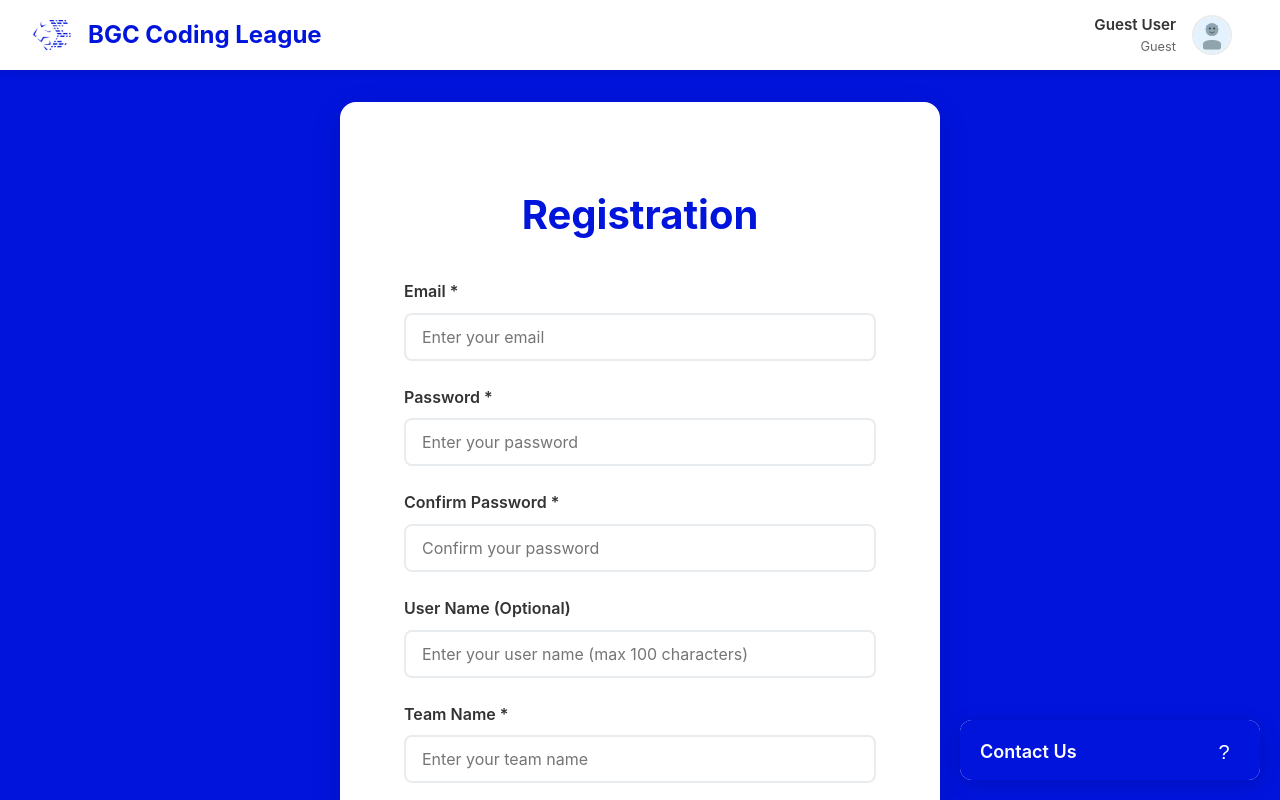
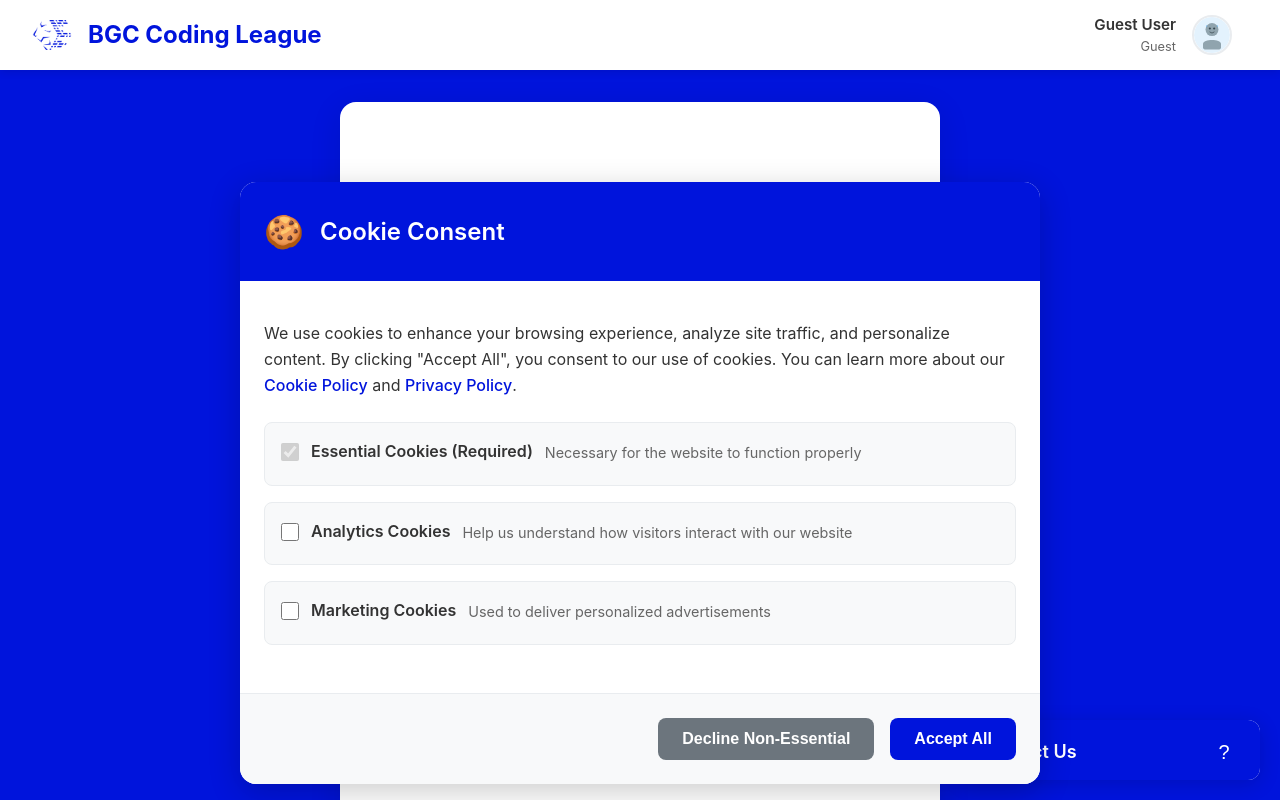
Before and after one commit to Amory0709/CodingLeague2025, an Angular app: page /register in a window 1280 px wide. Built offline with nearby package versions, Linux system fonts and the light colour scheme.

Commit message:
add cookie

```diff
--- a/src/app/app.component.html
+++ b/src/app/app.component.html
@@ -2,3 +2,4 @@
 <router-outlet />
 <app-footer></app-footer>
 <app-help></app-help>
+<app-cookie-consent></app-cookie-consent>
--- a/src/app/app.component.ts
+++ b/src/app/app.component.ts
@@ -3,13 +3,14 @@ import { RouterOutlet } from '@angular/router';
 import { HeaderComponent } from './header/header.component';
 import { FooterComponent } from './footer/footer.component';
 import { HelpComponent } from './help/help.component';
+import { CookieConsentComponent } from './cookie-consent/cookie-consent.component';
 import { UserService, UserInfo } from './services/user.service';
 import { AsyncPipe } from '@angular/common';
 
 @Component({
   selector: 'app-root',
   standalone: true,
-  imports: [RouterOutlet, HeaderComponent, FooterComponent, HelpComponent, AsyncPipe],
+  imports: [RouterOutlet, HeaderComponent, FooterComponent, HelpComponent, CookieConsentComponent, AsyncPipe],
   templateUrl: './app.component.html',
   styleUrl: './app.component.scss'
 })
--- /dev/null
+++ b/src/app/cookie-consent/cookie-consent.component.html
@@ -0,0 +1,52 @@
+<div class="cookie-consent" *ngIf="showConsent" role="dialog" aria-labelledby="cookie-title" aria-describedby="cookie-description">
+  <div class="cookie-content">
+    <div class="cookie-header">
+      <div class="cookie-icon" aria-hidden="true">🍪</div>
+      <h2 id="cookie-title" class="cookie-title">Cookie Consent</h2>
+    </div>
+
+    <div class="cookie-body">
+      <p id="cookie-description" class="cookie-description">
+        We use cookies to enhance your browsing experience, analyze site traffic, and personalize content.
+        By clicking "Accept All", you consent to our use of cookies. You can learn more about our
+        <a href="#" class="cookie-link">Cookie Policy</a> and
+        <a href="#" class="cookie-link">Privacy Policy</a>.
+      </p>
+
+      <div class="cookie-options">
+        <div class="cookie-option">
+          <input type="checkbox" id="essential-cookies" checked disabled>
+          <label for="essential-cookies">Essential Cookies (Required)</label>
+          <span class="cookie-option-desc">Necessary for the website to function properly</span>
+        </div>
+
+        <div class="cookie-option">
+          <input type="checkbox" id="analytics-cookies">
+          <label for="analytics-cookies">Analytics Cookies</label>
+          <span class="cookie-option-desc">Help us understand how visitors interact with our website</span>
+        </div>
+
+        <div class="cookie-option">
+          <input type="checkbox" id="marketing-cookies">
+          <label for="marketing-cookies">Marketing Cookies</label>
+          <span class="cookie-option-desc">Used to deliver personalized advertisements</span>
+        </div>
+      </div>
+    </div>
+
+    <div class="cookie-actions">
+      <button type="button"
+              class="btn btn-secondary"
+              (click)="declineCookies()"
+              aria-label="Decline non-essential cookies">
+        Decline Non-Essential
+      </button>
+      <button type="button"
+              class="btn btn-primary"
+              (click)="acceptCookies()"
+              aria-label="Accept all cookies">
+        Accept All
+      </button>
+    </div>
+  </div>
+</div>
--- /dev/null
+++ b/src/app/cookie-consent/cookie-consent.component.scss
@@ -0,0 +1,229 @@
+.cookie-consent {
+  position: fixed;
+  bottom: 0;
+  left: 0;
+  right: 0;
+  background: transparent;
+  z-index: 9999;
+  padding: 1rem;
+  animation: slideUp 0.3s ease-out;
+}
+
+.cookie-content {
+  max-width: 800px;
+  margin: 0 auto;
+  background: #ffffff;
+  border-radius: 16px;
+  box-shadow: 0 8px 32px rgba(0, 0, 0, 0.2);
+  overflow: hidden;
+}
+
+.cookie-header {
+  background: linear-gradient(135deg, #0014DC 0%, #0014DC 100%);
+  color: white;
+  padding: 1.5rem;
+  display: flex;
+  align-items: center;
+  gap: 1rem;
+}
+
+.cookie-icon {
+  font-size: 2rem;
+  width: 40px;
+  text-align: center;
+}
+
+.cookie-title {
+  margin: 0;
+  font-size: 1.5rem;
+  font-weight: 600;
+}
+
+.cookie-body {
+  padding: 1.5rem;
+}
+
+.cookie-description {
+  color: #333;
+  line-height: 1.6;
+  margin-bottom: 1.5rem;
+  font-size: 1rem;
+}
+
+.cookie-link {
+  color: #0014DC;
+  text-decoration: none;
+  font-weight: 500;
+
+  &:hover {
+    text-decoration: underline;
+  }
+
+  &:focus {
+    outline: 2px solid #0014DC;
+    outline-offset: 2px;
+  }
+}
+
+.cookie-options {
+  display: flex;
+  flex-direction: column;
+  gap: 1rem;
+  margin-bottom: 1.5rem;
+}
+
+.cookie-option {
+  display: flex;
+  align-items: flex-start;
+  gap: 0.75rem;
+  padding: 1rem;
+  background: #f8f9fa;
+  border-radius: 8px;
+  border: 1px solid #e9ecef;
+}
+
+.cookie-option input[type="checkbox"] {
+  margin: 0;
+  margin-top: 0.25rem;
+  width: 18px;
+  height: 18px;
+  accent-color: #0014DC;
+
+  &:focus {
+    outline: 2px solid #0014DC;
+    outline-offset: 2px;
+  }
+}
+
+.cookie-option label {
+  font-weight: 600;
+  color: #333;
+  margin-bottom: 0.25rem;
+  cursor: pointer;
+  display: block;
+}
+
+.cookie-option-desc {
+  color: #666;
+  font-size: 0.9rem;
+  line-height: 1.4;
+  display: block;
+  margin-top: 0.25rem;
+}
+
+.cookie-actions {
+  display: flex;
+  gap: 1rem;
+  justify-content: flex-end;
+  padding: 1.5rem;
+  background: #f8f9fa;
+  border-top: 1px solid #e9ecef;
+}
+
+.btn {
+  padding: 12px 24px;
+  border: none;
+  border-radius: 8px;
+  font-size: 16px;
+  font-weight: 600;
+  cursor: pointer;
+  transition: all 0.2s;
+
+  &:focus {
+    outline: 2px solid #0014DC;
+    outline-offset: 2px;
+  }
+}
+
+.btn-secondary {
+  background: #6c757d;
+  color: #fff;
+
+  &:hover {
+    background: #5a6268;
+  }
+}
+
+.btn-primary {
+  background: linear-gradient(45deg, #0014DC, #0014DC);
+  color: #fff;
+
+  &:hover {
+    transform: translateY(-1px);
+    box-shadow: 0 4px 12px rgba(0, 20, 220, 0.3);
+  }
+}
+
+// 动画
+@keyframes slideUp {
+  from {
+    transform: translateY(100%);
+    opacity: 0;
+  }
+  to {
+    transform: translateY(0);
+    opacity: 1;
+  }
+}
+
+// 响应式设计
+@media (max-width: 768px) {
+  .cookie-consent {
+    padding: 0.5rem;
+  }
+
+  .cookie-content {
+    border-radius: 12px;
+  }
+
+  .cookie-header {
+    padding: 1rem;
+    flex-direction: column;
+    text-align: center;
+    gap: 0.5rem;
+  }
+
+  .cookie-title {
+    font-size: 1.3rem;
+  }
+
+  .cookie-body {
+    padding: 1rem;
+  }
+
+  .cookie-options {
+    gap: 0.75rem;
+  }
+
+  .cookie-option {
+    padding: 0.75rem;
+  }
+
+  .cookie-actions {
+    flex-direction: column;
+    padding: 1rem;
+  }
+
+  .btn {
+    width: 100%;
+    padding: 14px 24px;
+  }
+}
+
+@media (max-width: 480px) {
+  .cookie-header {
+    padding: 0.75rem;
+  }
+
+  .cookie-title {
+    font-size: 1.2rem;
+  }
+
+  .cookie-body {
+    padding: 0.75rem;
+  }
+
+  .cookie-actions {
+    padding: 0.75rem;
+  }
+}
--- /dev/null
+++ b/src/app/cookie-consent/cookie-consent.component.ts
@@ -0,0 +1,37 @@
+import { Component, OnInit } from '@angular/core';
+import { CommonModule } from '@angular/common';
+
+@Component({
+  selector: 'app-cookie-consent',
+  standalone: true,
+  imports: [CommonModule],
+  templateUrl: './cookie-consent.component.html',
+  styleUrl: './cookie-consent.component.scss'
+})
+export class CookieConsentComponent implements OnInit {
+  showConsent = false;
+
+  ngOnInit() {
+    // 每次刷新都显示Cookie弹窗
+    setTimeout(() => {
+      this.showConsent = true;
+    }, 500);
+  }
+
+  acceptCookies() {
+    localStorage.setItem('cookieConsent', 'accepted');
+    this.showConsent = false;
+    console.log('Cookies accepted');
+  }
+
+  declineCookies() {
+    localStorage.setItem('cookieConsent', 'declined');
+    this.showConsent = false;
+    console.log('Cookies declined');
+  }
+
+  // 检查Cookie同意状态
+  static hasConsented(): boolean {
+    return localStorage.getItem('cookieConsent') === 'accepted';
+  }
+}
--- a/src/app/register/register.component.ts
+++ b/src/app/register/register.component.ts
@@ -69,8 +69,8 @@ export class RegisterComponent implements CanComponentDeactivate {
     },
     {
       id: 'special',
-      text: 'At least 1 special character',
-      validator: (password: string) => /[@$!%*?&]/.test(password),
+      text: 'At least 1 special character (!@#$%^&*()_-+=)',
+      validator: (password: string) => /[!@#$%^&*()_+=]/.test(password),
       isCompleted: false
     }
   ];
@@ -80,8 +80,14 @@ export class RegisterComponent implements CanComponentDeactivate {
     private userService: UserService
   ) {}
 
-  // 检查表单是否有数据
+  // 检查表单是否有未保存的更改
   hasFormData(): boolean {
+    // 如果表单已经完整且有效，则不需要提示未保存更改
+    if (this.isFormValid()) {
+      return false;
+    }
+
+    // 检查是否有任何数据输入
     return !!(this.formData.email ||
               this.formData.password ||
               this.formData.confirmPassword ||
@@ -142,7 +148,7 @@ export class RegisterComponent implements CanComponentDeactivate {
       this.errorMessages.email = 'Email is required';
     } else if (!this.validateEmail(this.formData.email)) {
       this.errors.email = true;
-      this.errorMessages.email = 'Please enter a valid email address';
+      this.errorMessages.email = 'Please enter a valid email address, e.g., name@example.com';
     } else {
       this.errors.email = false;
     }
@@ -195,7 +201,7 @@ export class RegisterComponent implements CanComponentDeactivate {
       isValid = false;
     } else if (!this.validateEmail(this.formData.email)) {
       this.errors.email = true;
-      this.errorMessages.email = 'Please enter a valid email address';
+      this.errorMessages.email = 'Please enter a valid email address, e.g., name@example.com';
       isValid = false;
     } else {
       this.errors.email = false;
```
